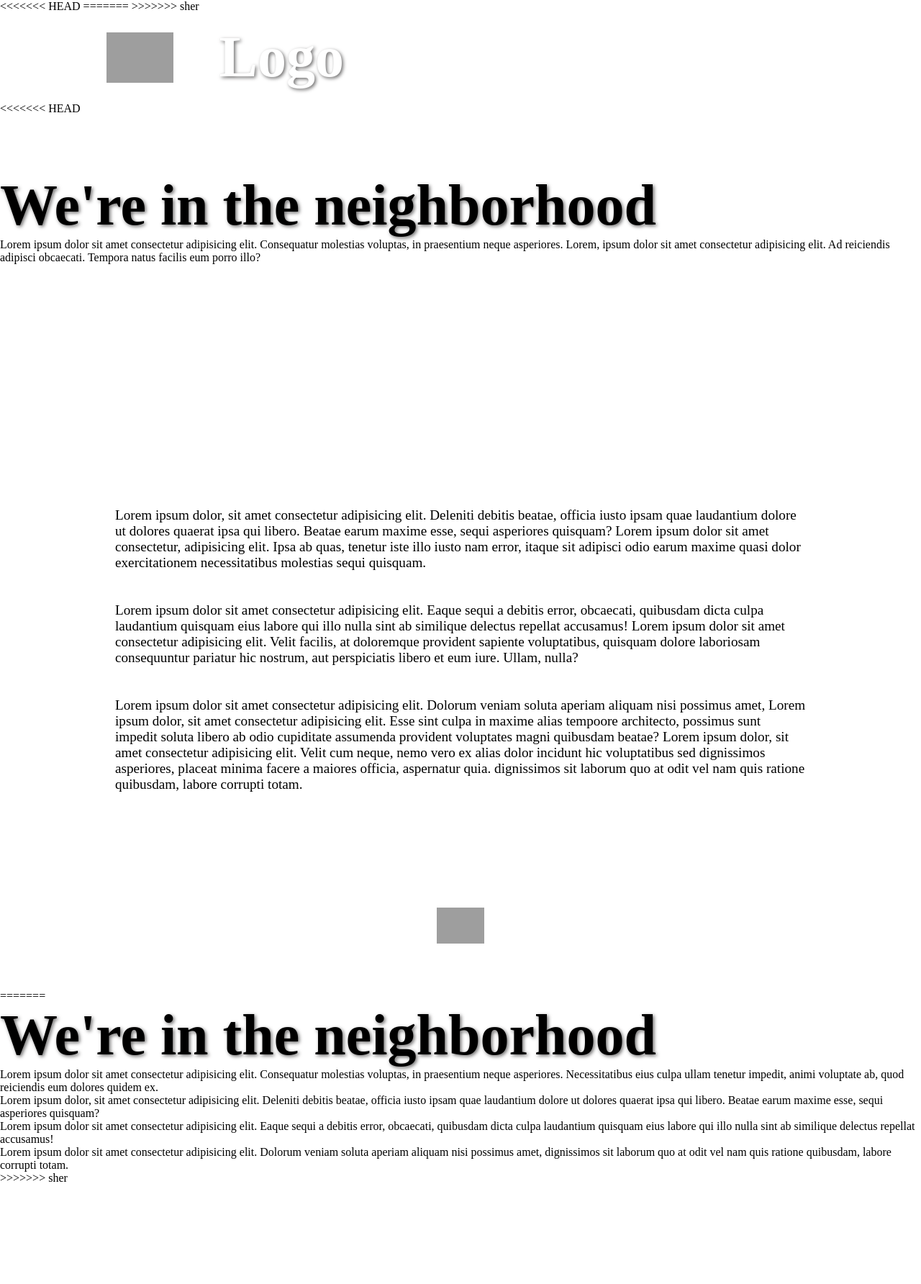
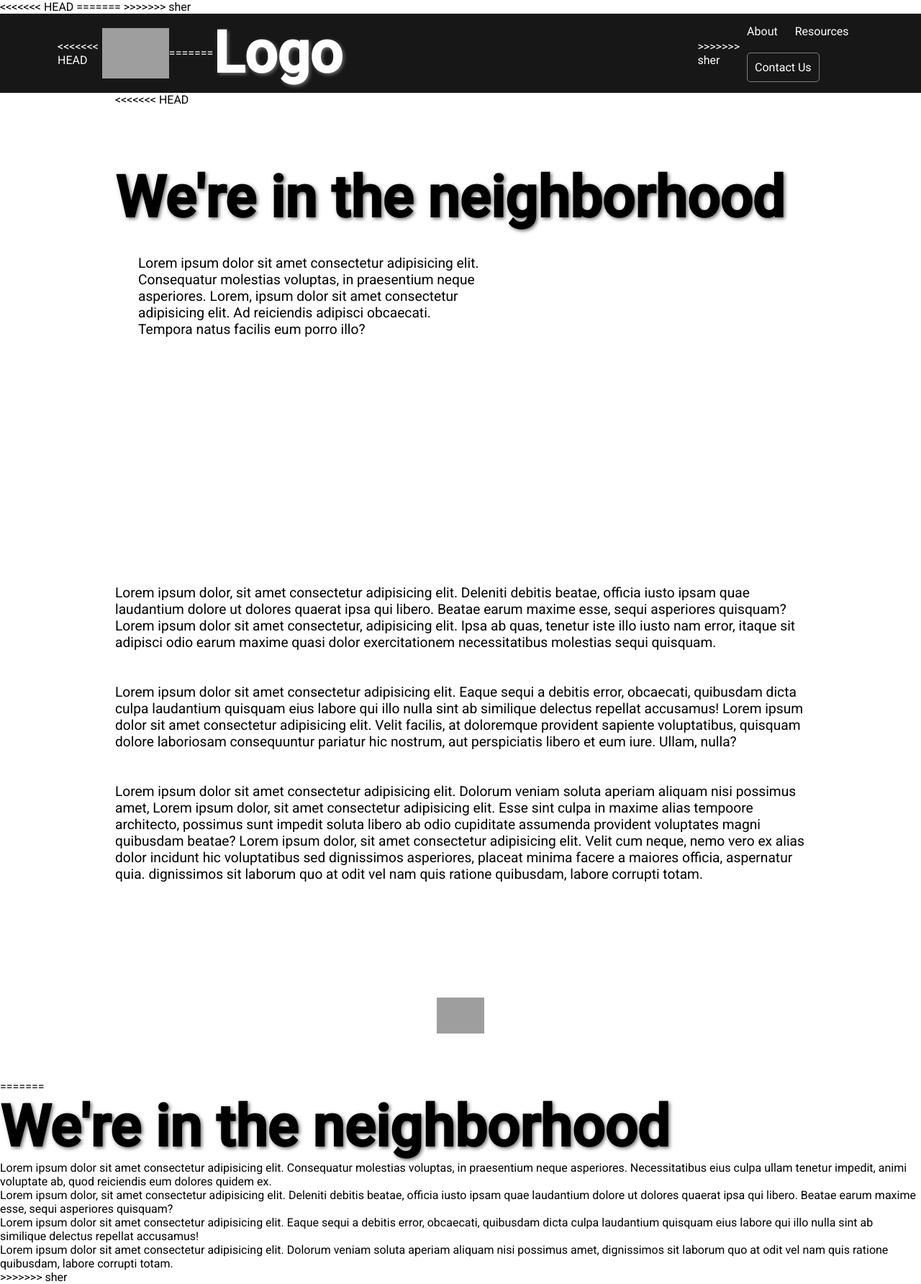
Before and after one commit to hnkingsolver/InTheNeighborhood, a Django app: page / in a window 1280 px wide. Shown: the whole page at 72% size. Before the commit the page ends 1642 px from the top, so only its background shows below. Run offline with Django 3.2, Linux system fonts and the light colour scheme; grey boxes are pictures that could not be loaded.

Commit message:
Update style.css

```diff
--- a/inTheNeighborhood/itn/static/css/style.css
+++ b/inTheNeighborhood/itn/static/css/style.css
@@ -1,21 +1,15 @@
 *{
     margin: 0;
     padding: 0;
-<<<<<<< HEAD
     font-family: 'roboto';
-=======
->>>>>>> sher
 }
 
 nav{
     display: flex;
     align-items: center;
-<<<<<<< HEAD
     justify-content: space-between;
     padding: 0.3rem 5rem;
-=======
->>>>>>> sher
-    background-color: black;
+    background-color: #171717;
     color: white;
     text-decoration: none;
 }
@@ -27,7 +21,6 @@ nav ul li{
     align-items: flex-end;
 }
 
-<<<<<<< HEAD
 main{
     margin: 0rem 10rem;
 }
@@ -44,14 +37,11 @@ footer{
     margin: 10rem 0 4rem 0;
 }
 
-=======
->>>>>>> sher
 .contact{
     padding: 10px;
     border: 1px solid rgba(187, 185, 185, 0.637);
     border-radius: 5px;
 }
-<<<<<<< HEAD
 
 .first-paragraph{
     width: 30rem;
@@ -77,5 +67,3 @@ footer{
 #first-main{
     margin: 5rem 0 0 0;
 }
-=======
->>>>>>> sher
```
